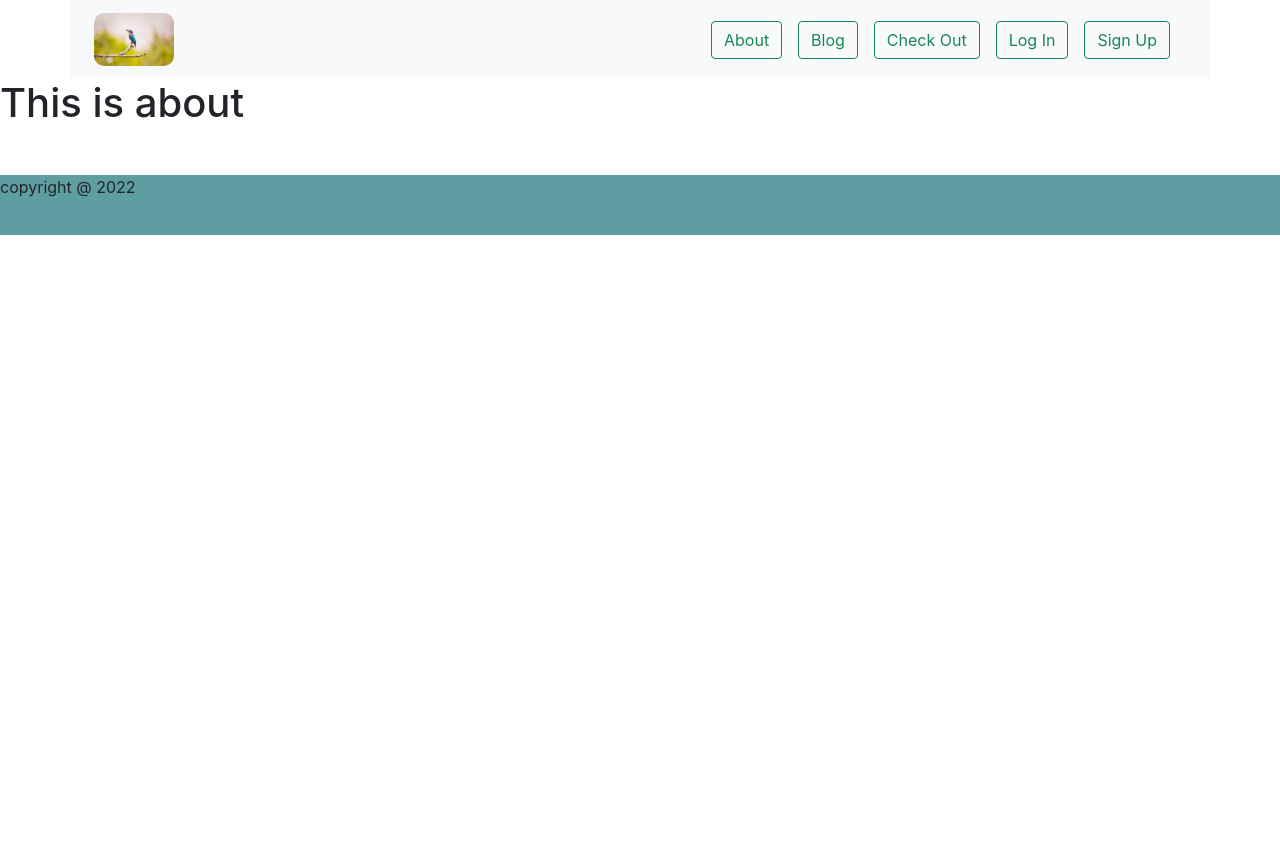
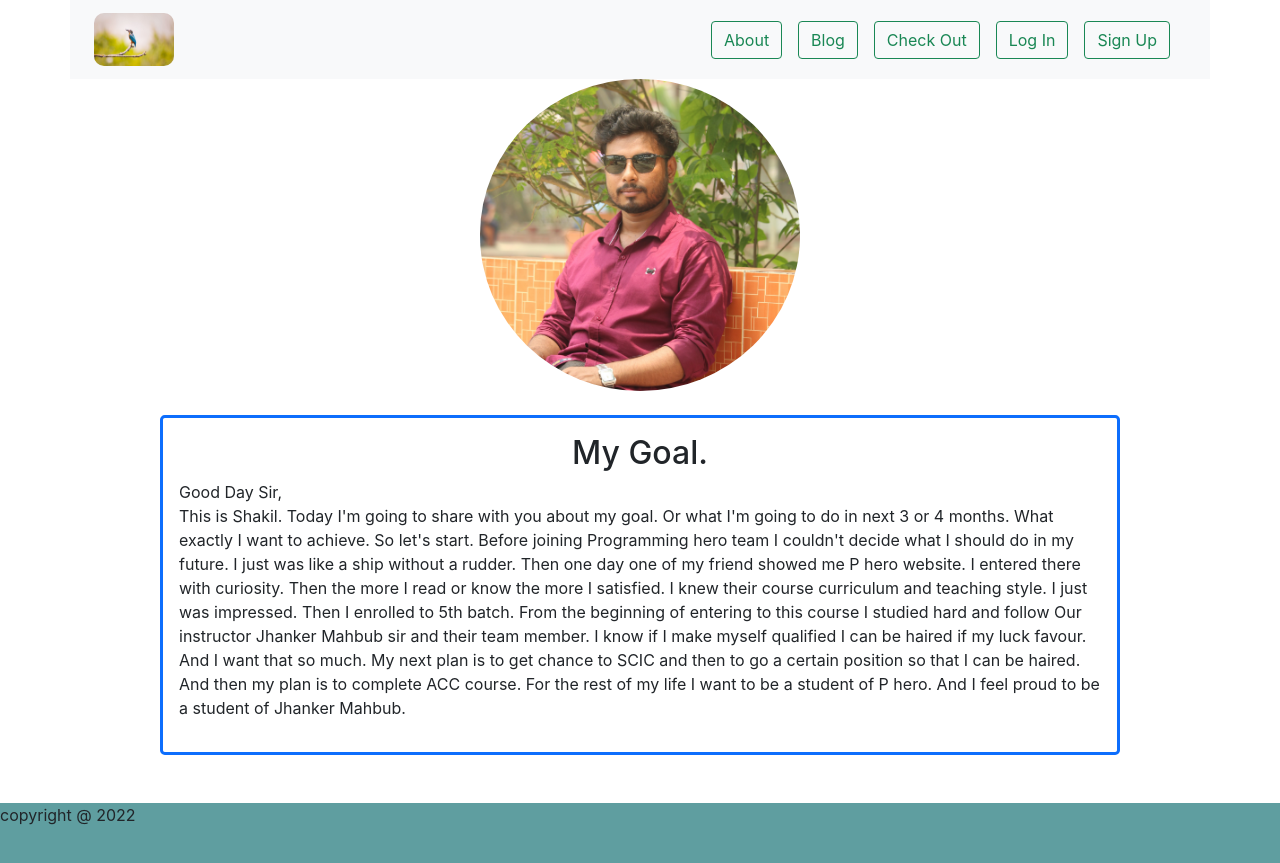
Before and after one commit to ShakilJoy31/wild-photography-website, a React (Create React App) app: page /about in a window 1280 px wide. Before the commit the page ends 800 px from the top, so only its background shows below. Built offline with nearby package versions, Linux system fonts and the light colour scheme; no server answers.

Commit message:
Making About component and writting my goal is done

```diff
--- /dev/null
+++ b/src/About/About.css
@@ -0,0 +1,3 @@
+.make-round{
+    border-radius: 100%;
+}
--- a/src/About/About.js
+++ b/src/About/About.js
@@ -1,10 +1,22 @@
 import React from 'react';
+import myPicture from '../images/my-picture/IMG_6967.jpg';
+import './About.css';
 
 const About = () => {
     return (
         <div>
-            <h1>This is about</h1>
-        </div>
+            <div>
+                <div className='d-flex justify-content-center'>
+                <img className='w-25 make-round' src={myPicture} alt="" />
+                </div>
+                    <div className='border border-3 mx-auto p-3 w-75 rounded-3 mt-4 border-primary'>
+                    <h2 className='d-flex justify-content-center'>My Goal.</h2>
+                    <p className='d-flex justify-content-center w-100 mx-auto'>
+                        Good Day Sir, <br /> This is Shakil. Today I'm going to share with you about my goal. Or what I'm going to do in next 3 or 4 months. What exactly I want to achieve. So let's start. Before joining Programming hero team I couldn't decide what I should do in my future. I just was like a ship without a rudder. Then one day one of my friend showed me P hero website. I entered there with curiosity. Then the more I read or know the more I satisfied. I knew their course curriculum and teaching style. I just was impressed. Then I enrolled to 5th batch. From the beginning of entering to this course I studied hard and follow Our instructor Jhanker Mahbub sir and their team member. I know if I make myself qualified I can be haired if my luck favour. And I want that so much. My next plan is to get chance to SCIC and then to go a certain position so that I can be haired. And then my plan is to complete ACC course. For the rest of my life I want to be a student of P hero. And I feel proud to be a student of Jhanker Mahbub.
+                    </p>
+                    </div>
+                </div>
+            </div>
     );
 };
 
--- a/src/Home/Home.js
+++ b/src/Home/Home.js
@@ -12,6 +12,7 @@ const Home = () => {
     console.log(animals);
     return (
         <div>
+            <h1 className='d-flex justify-content-center text-info container'>The Pictures that have made me to be Called to Take Wild Picture. </h1>
             <div className='mt-5 container'>
             <div className='row g-4'>
             {
--- a/src/Home/ShowSample.js
+++ b/src/Home/ShowSample.js
@@ -5,7 +5,7 @@ const ShowSample = (props) => {
     const {name, img, ratings, capturedPlace} = props.animal;
     return (
         <div className='col-lg-4 col-md-6 col-sm-12'>
-            <div className='w-100  make-border'>
+            <div className='w-100  make-border text-center'>
             <img className='w-100 rounded' src={img} alt="" />
             <h1>{name}</h1>
             <h2>{capturedPlace}</h2>
--- a/src/LogIn/Login.js
+++ b/src/LogIn/Login.js
@@ -53,8 +53,8 @@ const Login = () => {
 
 
     return (
-        <div className='w-50 mx-auto mt-5'>
-            <form onSubmit={handleOnSubmitButton} className='border p-4 rounded'>
+        <div className='w-50 mx-auto mt-5 border p-4 rounded'>
+            <form onSubmit={handleOnSubmitButton}>
                 <div class="mb-3">
                     <label for="exampleInputEmail1" class="form-label">Email address</label>
                     <input onBlur={handleEmailButton} type="email" class="form-control" id="exampleInputEmail1" aria-describedby="emailHelp" />
@@ -81,6 +81,7 @@ const Login = () => {
                 </div>
                 <button type="submit" class="btn btn-primary w-50 d-block mx-auto">Log In</button>
             </form>
+
             <button onClick={handleSignInWithGoogleButton} type="submit" class="btn mt-5 btn-primary w-100 d-block mx-auto">Log In With Google</button>
             {
                 googleError && <p className='mt-3 text-danger text-center'>{googleError?.message}</p>
```
Also changed, not shown: src/images/my-picture/IMG_6967.jpg (added).
